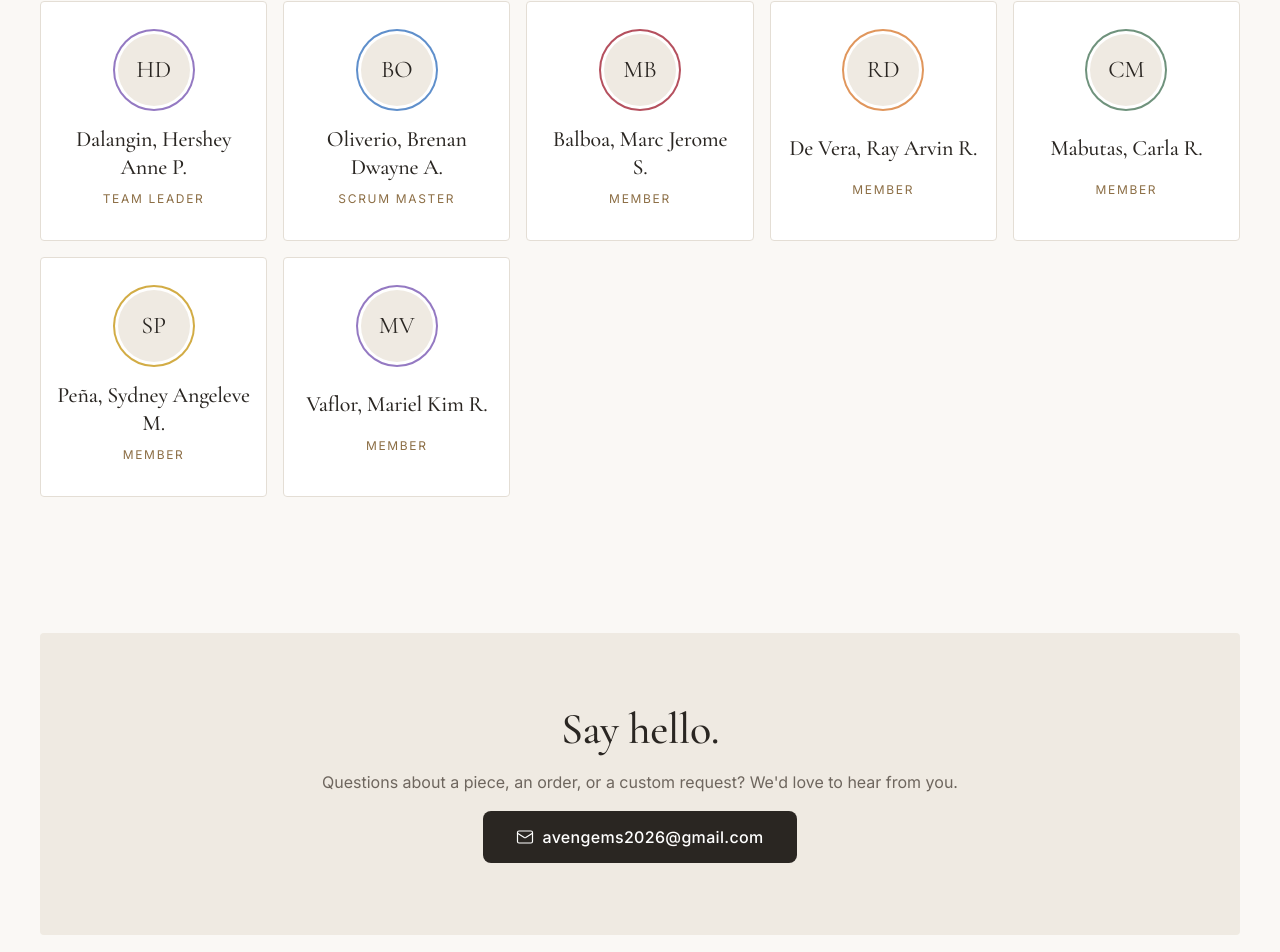
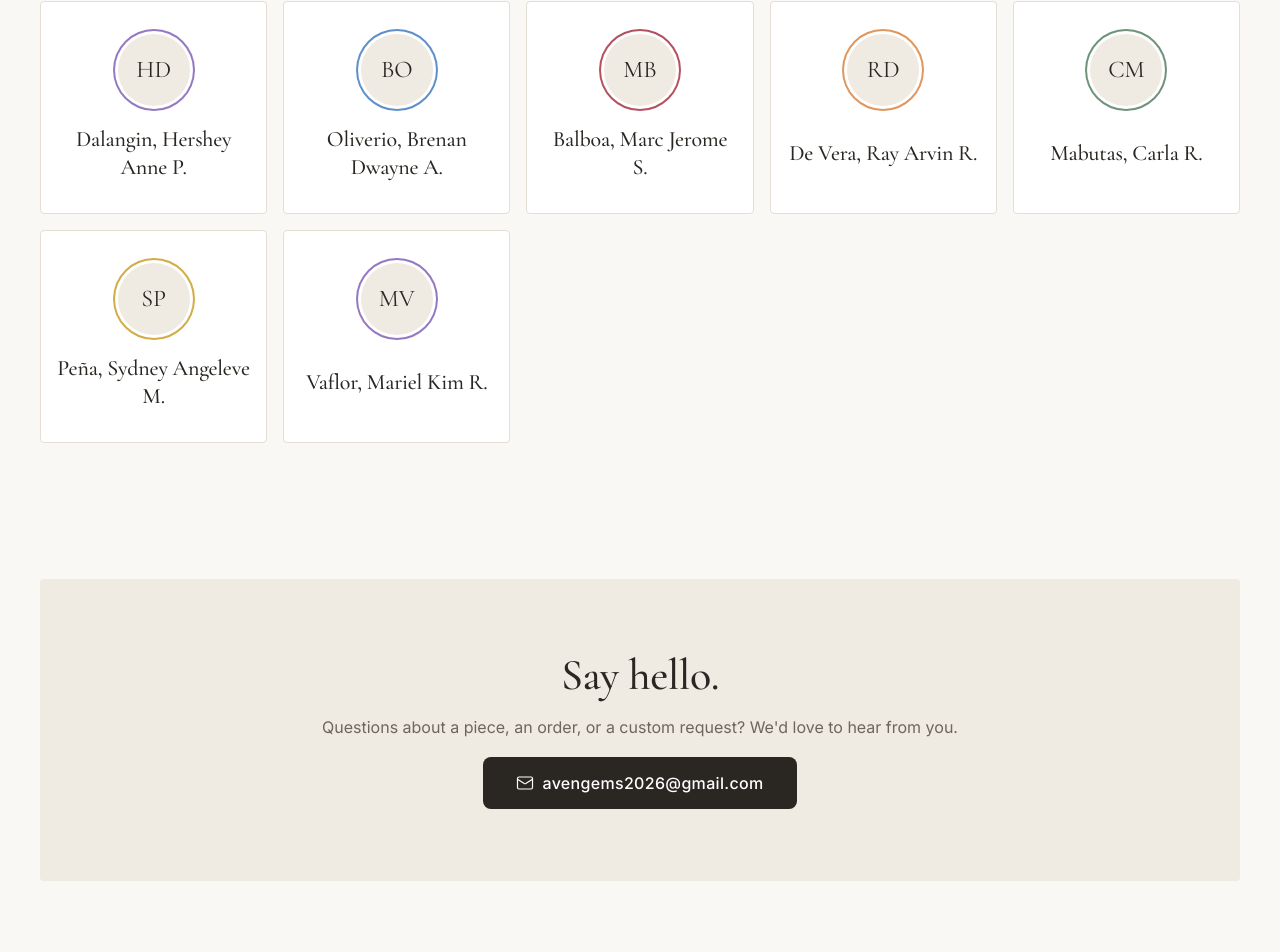
Before and after one commit to marcjerome07/Avengems, a React (Vite) app: page /about in a window 1280 px wide. Shown: the part 2553-3505 px from the top of the page. Built offline with nearby package versions, Linux system fonts and the light colour scheme.

Commit message:
Remove role labels from About page team cards

```diff
--- a/src/pages/About.css
+++ b/src/pages/About.css
@@ -156,13 +156,6 @@
   line-height: 1.25;
 }
 
-.about-member__role {
-  font-size: var(--fs-xs);
-  letter-spacing: 0.14em;
-  text-transform: uppercase;
-  color: var(--bronze);
-}
-
 .about-contact {
   scroll-margin-top: calc(var(--nav-height) + 24px);
   display: grid;
--- a/src/pages/About.jsx
+++ b/src/pages/About.jsx
@@ -129,7 +129,6 @@ export default function About() {
                     {memberInitials(m)}
                   </span>
                   <h3 className="about-member__name">{formatMemberName(m)}</h3>
-                  <p className="about-member__role">{m.role}</p>
                 </li>
               ))
             : Array.from({ length: 7 }, (_, i) => (
```
